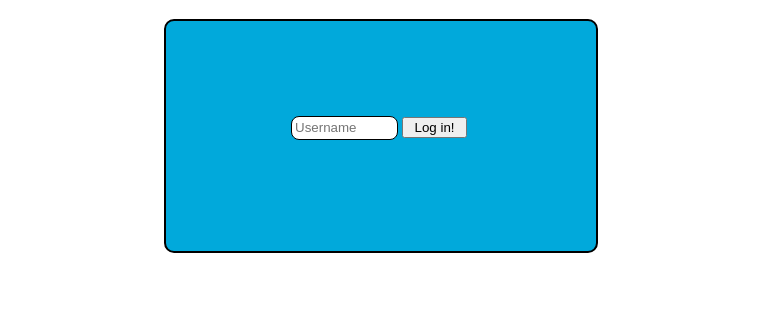
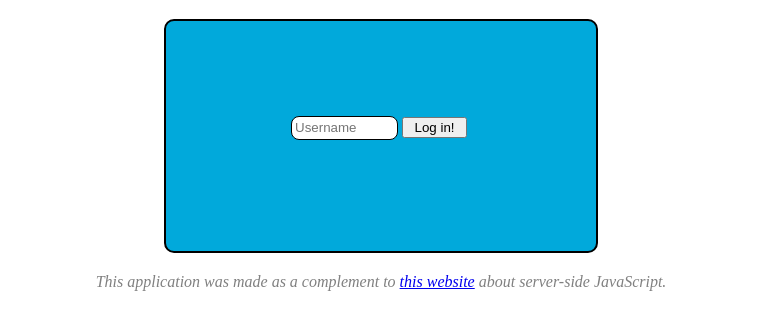
Before and after one commit to aochagavia/CollabDraw, a website: page client/index.html in a window 1280 px wide. Shown: the part 61-390 px from the top of the page, without its empty margins (259-1021 px from the left). Drawn offline with nearby package versions, Linux system fonts and the light colour scheme; no server answers.

Commit message:
Added link to UU

```diff
--- a/client/index.html
+++ b/client/index.html
@@ -49,5 +49,6 @@
         <div class="clearfloat">&nbsp;</div>
       </div>
     </div>
+    <div class="linkUU">This application was made as a complement to <a href="http://www.students.science.uu.nl/~4045483/">this website</a> about server-side JavaScript.</div>
   </body>
 </html>
--- a/client/style.css
+++ b/client/style.css
@@ -7,11 +7,6 @@ body {
 {
     color: #900;
     text-align: center;
-}
-
-.main
-{
-
 }
 
 .main > div {
@@ -93,3 +88,10 @@ canvas#draw-canvas {
 .clearfloat {
     clear: both;
 }
+
+.linkUU {
+    margin-top: 20px;
+    font-style: italic;
+    color: gray;
+    text-align: center;
+}
```
